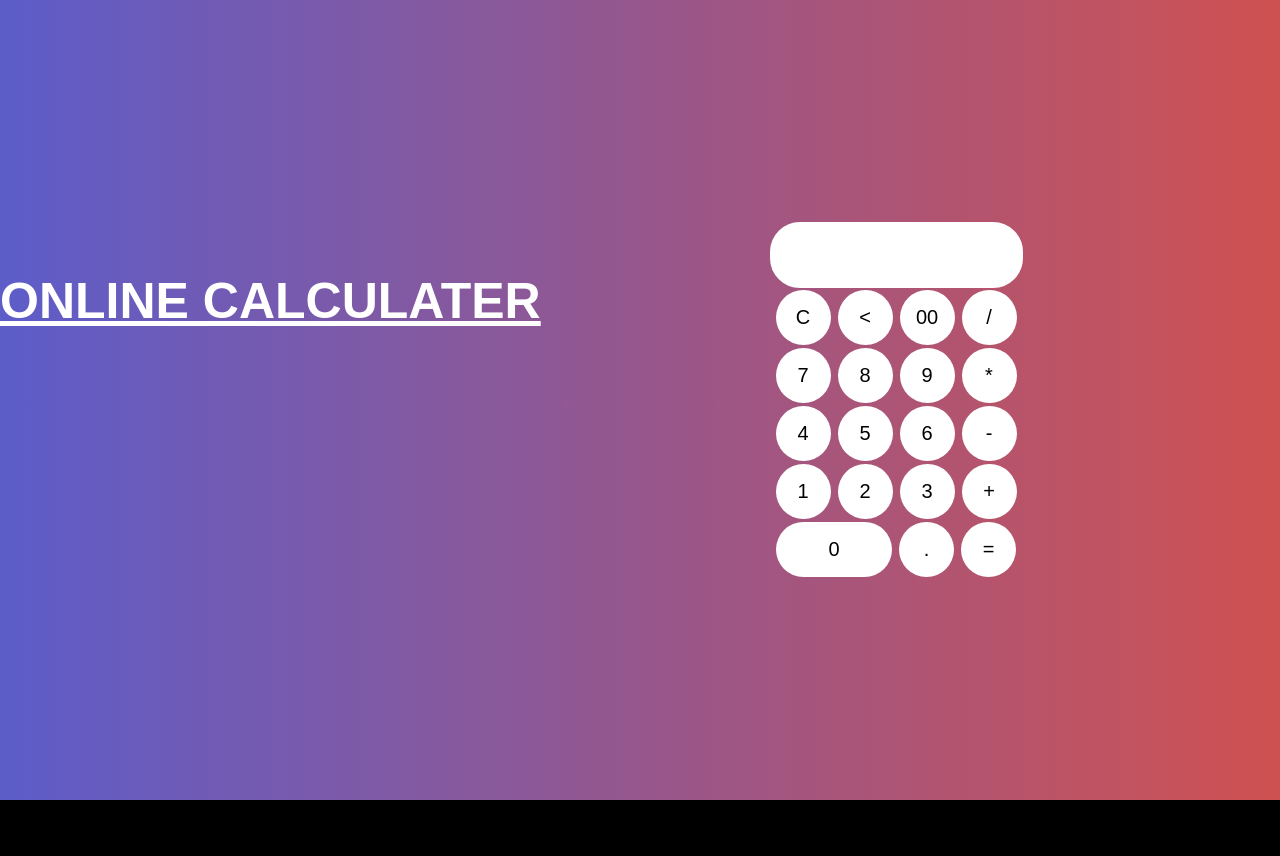
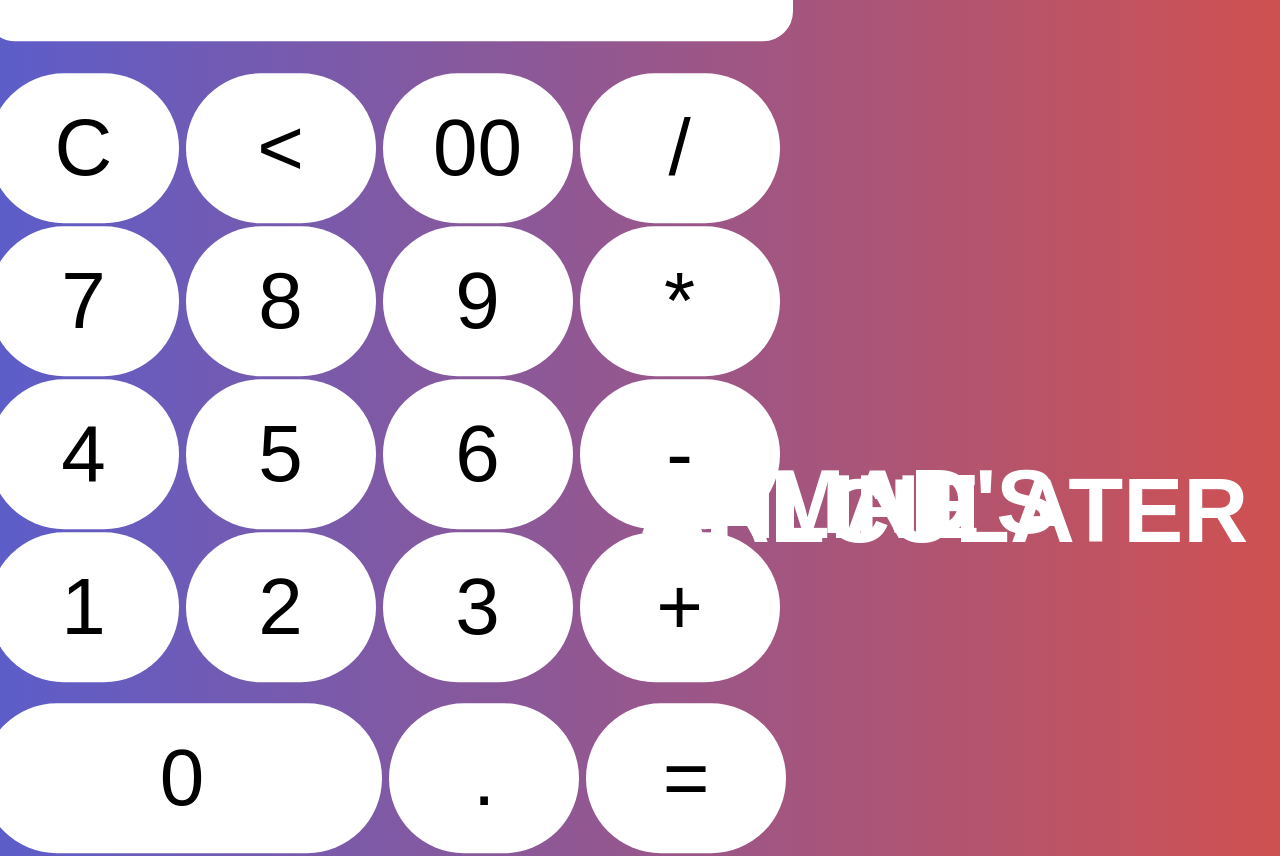
Before and after one commit to Ahmad1209-collab/Calculater, a plain HTML site: page index.html in a window 1280 px wide. Shown: the top 856 px of the page. Before the commit the page ends 800 px from the top, so only its background shows below. Drawn offline with Linux system fonts and the light colour scheme.

Commit message:
The design and the brain is done

```diff
--- a/index.html
+++ b/index.html
@@ -8,7 +8,7 @@
     </head>
     <body>
         <h1>
-            Online Calculater
+             Ahmad's Online Calculater
         </h1>
     </body>
 
--- a/styles.css
+++ b/styles.css
@@ -7,72 +7,75 @@ Body {
 }
 
 .calci {
-    width: 500px;
-    padding-top: 100px;
+    width: 900px;
+    padding-top: 90px;
     padding-bottom: 100px;
     top: 50%;
-    left: 70%;
+    left: 30%;
     transform: translate(-50%, -50%);
     transition: 0.25px;
     position: absolute;
     text-align: center;
+
 }
 #display {
     border: none;
     background-color: white;
     border-radius: 30px;
     width: 245px;
-    font-size: 20px;
+    font-size: 80px;
     font-family: sans-serif;
     font-weight: 300px;
-    height: 60px;
-    margin: auto;
+    height: 100px;
+    width: 800px;
     border: 2px solid white;
     color: rgb(0, 0, 0);
-
+    margin-bottom: 30px;
+    margin-left: 10px;
 }
 .btndesign {
-    width: 55px;
-    height: 55px;
+    width: 190px;
+    height: 150px;
     padding-top: -1px;
     border: none;
     font-family: sans-serif;
-    font-size: 20px;
-    font-weight: 300px;
-    border-radius: 30px;
+    font-size: 80px;
+    font-weight: 800px;
+    border-radius: 80px;
     margin: 1.5px;
     background-color:white ;
 }
 .operaterDesign {
-    width: 55px;
-    height: 55px;
+    width: 200px;
+    height: 150px;
     padding-top: -1px;
     border: none;
     background-color: white;
     font-family: sans-serif;
-    font-size: 20px;
-    font-weight: 300px;
-    border-radius: 30px;
+    font-size: 80px;
+    font-weight: 800px;
+    border-radius: 120px;
     margin: 1.5px;
     transition: 0.25px;
     cursor: pointer;
 }
 .operaterDesign:hover {
-    background: rgb(13, 165, 224);
+    background: linear-gradient(to right, red, blue);
 }
 .zero {
-    width: 116px;
-    height: 55px;
+    width: 400px;
+    height: 150px;
     padding-top: -1px;
     border: none;
     font-family: sans-serif;
-    font-size: 20px;
+    font-size: 80px;
     font-weight: 300px;
-    border-radius: 30px;
+    border-radius: 80px;
     margin: 1.5px;
     transition: 0.25px;
     cursor: pointer;
     background-color: white;
+    margin-top: 20px;
 }
 h1 {
     color: white;
@@ -81,6 +84,7 @@ h1 {
     text-transform: uppercase;
     font-family: sans-serif;
     font-weight: 700px;
-    text-decoration: underline;
-    font-size: 50px;
+    font-size: 90px;
+    margin-left: 50%;
+    margin-top: 500px;
 }
```
